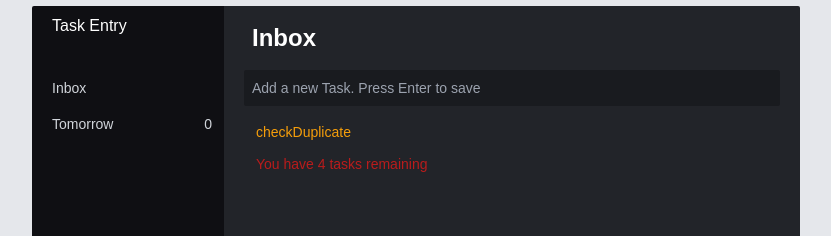
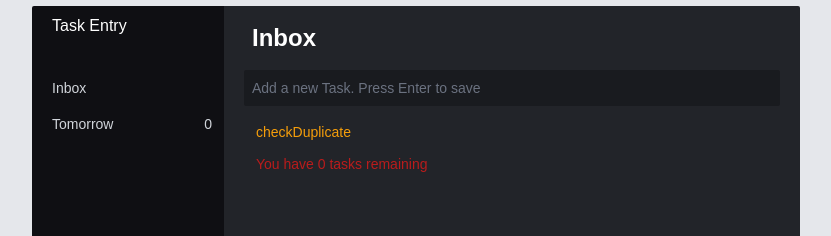
Before and after one commit to SamatarCodes/Vue-apps, a Vue app in the folder vuecli_taskapp/: page / in a window 1280 px wide. Shown: the part 124-360 px from the top of the page, without its empty margins (224-1055 px from the left). Built offline with nearby package versions, Linux system fonts and the light colour scheme; a web font is replaced by a local one.

Commit message:
add simple validation when adding a task

```diff
--- a/vuecli_taskapp/package.json
+++ b/vuecli_taskapp/package.json
@@ -8,10 +8,12 @@
     "lint": "vue-cli-service lint"
   },
   "dependencies": {
+    "@tailwindcss/forms": "^0.3.2",
     "core-js": "^3.6.5",
     "vue": "^3.0.0"
   },
   "devDependencies": {
+    "@tailwindcss/custom-forms": "^0.2.1",
     "@tailwindcss/postcss7-compat": "^2.0.4",
     "@vue/cli-plugin-babel": "~4.5.0",
     "@vue/cli-plugin-eslint": "~4.5.0",
--- a/vuecli_taskapp/src/App.vue
+++ b/vuecli_taskapp/src/App.vue
@@ -27,42 +27,27 @@ export default {
     return {
       enteredTask: '',
       tasks: [],
-      completedTasks: [
-        // {
-        //   id: 1,
-        //   enteredTask: 'Task 1',
-        //   completed: true,
-        //   editing: false,
-        // },
-      ],
+      completedTasks: [],
     };
-  },
-  created() {
-    this.tasks = [
-      // {
-      //   id: 1,
-      //   enteredTask: 'Task 1',
-      //   completed: false,
-      //   editing: false,
-      // },
-
-    ];
   },
   methods: {
     addTask(newTask) {
       // spread it across and add the new task
+      // newTask is an object
+
       this.tasks = [...this.tasks, newTask];
     },
     onChange(id) {
       // Find the task that was clicked on
       const clickedTask = this.tasks.find(task => task.id === id);
-
       clickedTask.completed = !clickedTask.completed;
       // Add that task to completedTask
-      this.completedTasks = [...this.completedTasks, clickedTask];
-
+      this.completedTasks.push(clickedTask);
       // Then remove it from current uncompleted task list
-      this.removeTask(id);
+      // BUG;
+      setTimeout(() => {
+        this.removeTask(id);
+      }, 150);
     },
     removeTask(id) {
       // Remove it from the current uncompleted tasks list
@@ -71,12 +56,14 @@ export default {
     completedCheckbox(id) {
       // Find the completedTask that was checked
       const clickedCompletedTask = this.completedTasks.find(task => task.id === id);
+      // Set completedTask to a new array that contains all the tasks EXCEPT the one that was clicked on
+      setTimeout(() => {
+        this.completedTasks = this.completedTasks.filter(task => task.id !== id);
+      }, 150);
 
-      // Set completedTask to a new array that contains all the tasks EXCEPT the one that was clicked on
-      this.completedTasks = this.completedTasks.filter(task => task.id !== id);
-
-      // Add the clicked task back to regular tasks array and
-      this.tasks = [...this.tasks, clickedCompletedTask];
+      // Add the clicked task back to regular tasks array
+      // this.tasks = [...this.tasks, clickedCompletedTask];
+      this.tasks.push(clickedCompletedTask);
     },
   },
 };
--- a/vuecli_taskapp/src/components/CompletedSection.vue
+++ b/vuecli_taskapp/src/components/CompletedSection.vue
@@ -1,43 +1,37 @@
 <template>
-
   <section class="completed flex  h-40 flex-col overflow-y-auto   ">
     <h6 class=" pb-3 text-xs text-gray-500 flex items-center">
       <i class="mr-1 text-gray-400 fas fa-play fa-xs"></i>
       Completed
     </h6>
+
     <ul class="text-sm text-gray-300">
       <li
         class="border-b-1 border-gray-700 px-4  py-2 flex items-center hover:bg-hoverColor"
         v-for="(task, index) in completedTasks"
         :key="index"
       >
-
         <!-- checkbox -->
         <input
           type="checkbox"
           class="mr-3 form-checkbox h-3 w-3 text-gray-700  bg-transparent  border border-gray-700 rounded-sm "
           :value="task"
-
           @change="$emit('completed-checkbox', task.id)"
           v-model="task.completed"
         />
-<!-- @change="uncompleteTask($event, task, index)" -->
-        <span class="text-gray-600" :class="{ 'line-through': task.completed }">{{ task.enteredTask }}
+
+        <span class="text-gray-600" :class="{ 'line-through': task.completed }"
+          >{{ task.enteredTask }}
         </span>
       </li>
     </ul>
   </section>
-
 </template>
 
 <script>
 export default {
   props: ['completedTasks'],
-  methods: {
-    check() {
-      this.completedTasks.forEach(task => console.log(task.enteredTask, task.completed));
-    },
-  },
+  emits: ['completed-checkbox'],
 };
 </script>
 
--- a/vuecli_taskapp/src/components/Input.vue
+++ b/vuecli_taskapp/src/components/Input.vue
@@ -20,6 +20,8 @@ export default {
   },
   methods: {
     addTask() {
+      // simple validation here
+      if (this.enteredTask.trim().length !== 0) {
         const newTask = {
           id: Math.floor(Math.random() * 1000),
           enteredTask: this.enteredTask,
@@ -28,6 +30,8 @@ export default {
         };
 
         this.$emit('add-task', newTask);
+      }
+
       // clear the input field
       this.enteredTask = '';
     },
--- a/vuecli_taskapp/src/components/RightContainer.vue
+++ b/vuecli_taskapp/src/components/RightContainer.vue
@@ -13,12 +13,12 @@
       <Input @add-task="addTask" />
       <div class="overflow-y-auto mt-4 flex flex-col h-56">
         <h5 class="pl-3 pb-3 text-sm text-yellow-500">checkDuplicate</h5>
-        <h5 class=" pl-3 pb-3 text-sm text-red-700">You have 4 tasks remaining</h5>
+        <h5 class=" pl-3 pb-3 text-sm text-red-700">You have {{ tasks.length }} tasks remaining</h5>
         <!-- Tasks list goes here -->
         <Tasks :tasks="tasks" @checked="checked" />
       </div>
       <!-- Completed section  -->
-      <CompletedSection :completedTasks="completedTasks" @completed-checkbox="completedCheckbox"/>
+      <CompletedSection :completedTasks="completedTasks" @completed-checkbox="completedCheckbox" />
     </div>
   </div>
 </template>
--- a/vuecli_taskapp/src/components/Tasks.vue
+++ b/vuecli_taskapp/src/components/Tasks.vue
@@ -31,11 +31,6 @@
 <script>
 export default {
   props: ['tasks'],
-  methods: {
-    clicked(completed, id) {
-      console.log(completed, id);
-    },
-  },
 };
 </script>
 
--- a/vuecli_taskapp/tailwind.config.js
+++ b/vuecli_taskapp/tailwind.config.js
@@ -23,5 +23,5 @@ module.exports = {
   variants: {
     extend: {},
   },
-  plugins: [],
+  plugins: [require('@tailwindcss/forms'),],
 };
```
Also changed, not shown: vuecli_taskapp/.eslintrc.js, vuecli_taskapp/.prettierrc.js, vuecli_taskapp/src/main.js (line endings or trailing spaces), 1 other file (tests, documents, lock files or other folders). Lines whose indentation alone changed are shown as unchanged.
